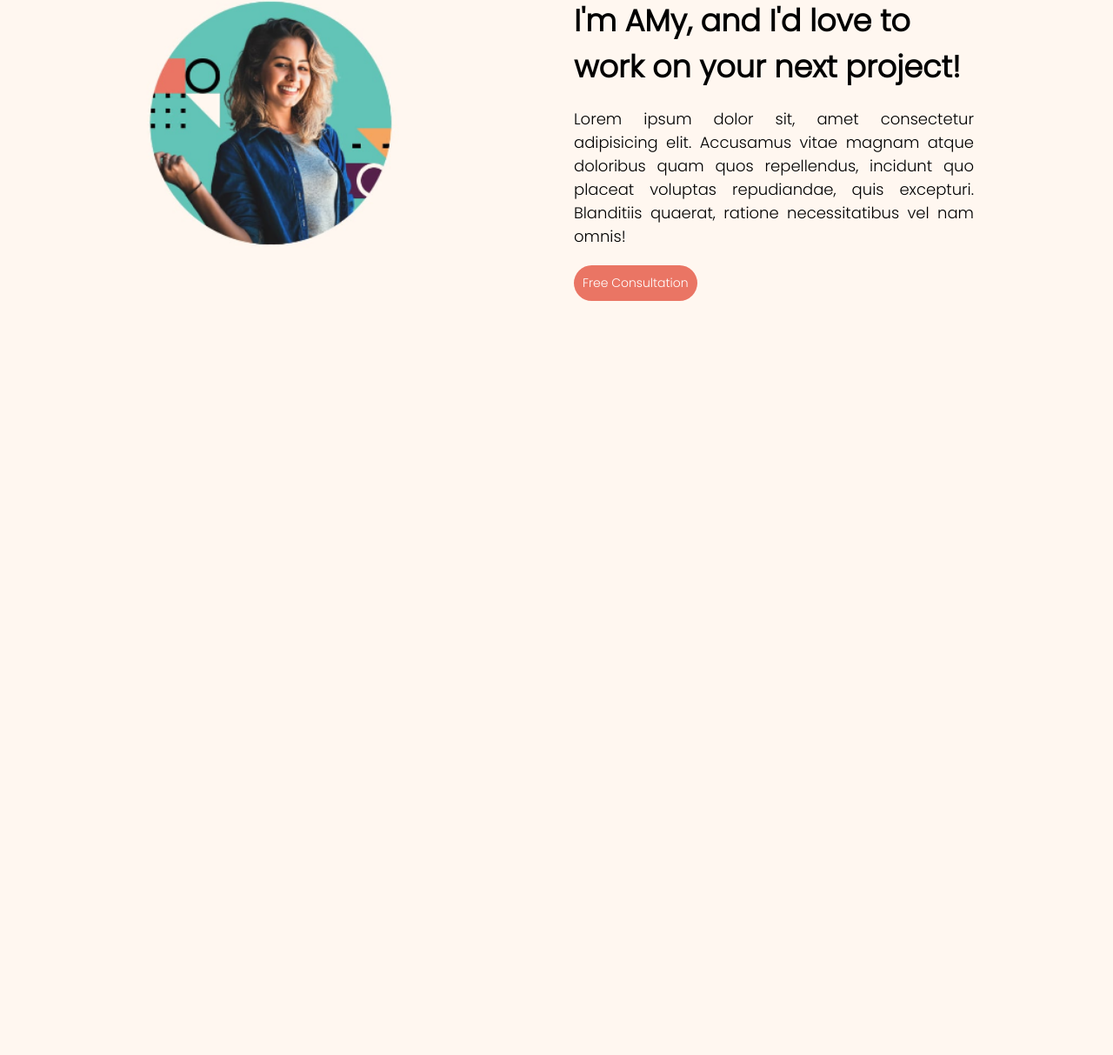
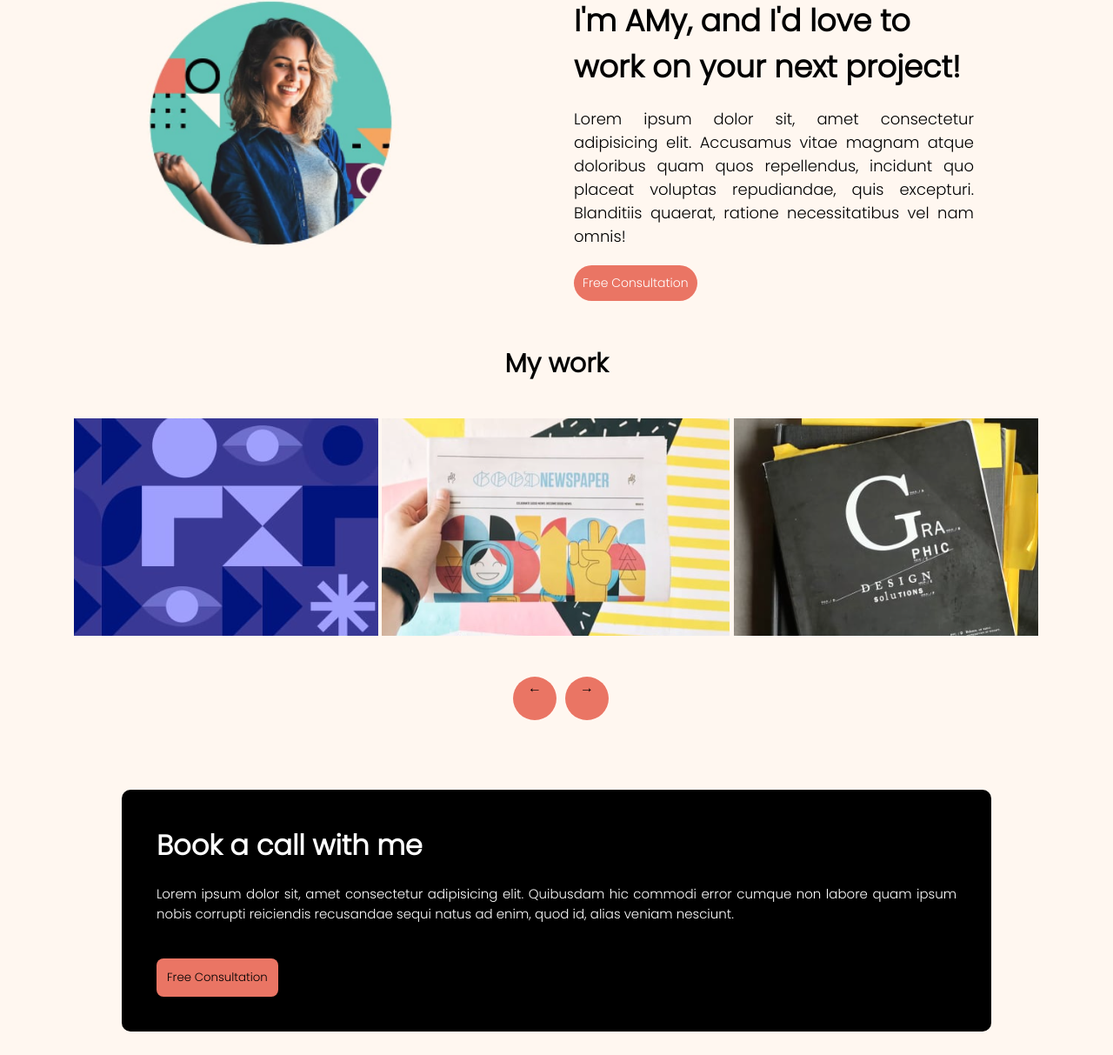
Before and after one commit to kamyllevictoria/praticas_html_css, a plain HTML site: page css_grid/ex04/html/index.html in a window 1280 px wide. Shown: the part 731-1944 px from the top of the page at 87% size. Before the commit the page ends 1077 px from the top, so only its background shows below. Drawn offline with Linux system fonts and the light colour scheme.

Commit message:
layout base concluido

```diff
--- a/css_grid/ex04/css/style.css
+++ b/css_grid/ex04/css/style.css
@@ -72,7 +72,7 @@ body{
     padding: 10px;
 }
 
-/*primeiro grid*/
+/*conteudo parte 1-grid*/
 
 .grid1{
     margin: auto;
@@ -132,6 +132,8 @@ body{
     grid-area: item6;
 }
 
+/*conteudo parte 2*/
+
 .content2{
     width: 1000px;
     margin: auto;
@@ -174,8 +176,112 @@ body{
     color: white;
     font-size: 14px;
 }
-.content2 .text_content2 button > a:hover{
+
+.content2 .text_content2 button:hover{
+    background-color: #f5a560;
+}
+
+.content2 .text_content2 button a:hover{
     text-decoration: underline;
     color: #55204a;
+}
+
+
+
+/*conteudo parte 3*/
+.content3 {
+    margin: auto;
+    width: 100%;
+    height: auto;
+}
+
+.content3 h1{
+    margin-top: 50px;
+    margin-bottom: 40px;
+    text-align: center;
+    font-size: 30px;
+}
+
+.img{
+    position: relative;
+    left: 45px;
+    margin: auto;
+    max-width: 1200px;
+}
+
+.img .img1{
+    width: 350px;
+    height: 250px;
+}
+
+.img .img2{
+    width: 400px;
+    height: 250px;
+}
+.img .img3{
+    width: 350px;
+    height: 250px;
+}
+
+.btn{
+    display: flex;
+    justify-content: center;
+}
+
+.btn p{
+    width: 50px;
+    height: 50px;
+    margin-top: 40px;
+    margin-bottom: 40px;
+    margin-left: 10px;
+    color: rgb(0, 0, 0);
+    text-align: center;
+    background-color: #ea7564;
+    color: rgb(0, 0, 0);
+    border-radius: 50px;
+    position: relative;
+}
+
+.btn p:hover{
+    background-color: #f5a560;
+    text-decoration: underline;
+}
+
+/*footer*/
+.footer{
+    margin: auto;
+    margin-top: 40px;
+    width: 1000px;
+    display: grid;
 
 }
+
+.footer_content{
+    grid-area: content;
+    background-color: black;
+    color: white;
+    padding: 20px;
+    border-radius: 10px;
+}
+
+.footer_content h1{
+    margin: 20px;
+}
+
+.footer_content p{
+    margin: 20px;
+    text-align: justify;
+    font-size: 15px;
+}
+.footer_content button{
+    margin: 20px;
+    border: 0;
+    background-color: #ea7564;
+    padding: 12px;
+    border-radius: 8px;
+}
+
+.footer_content button:hover{
+    background-color: #f5a560;
+    text-decoration: underline;
+}
--- a/css_grid/ex04/html/index.html
+++ b/css_grid/ex04/html/index.html
@@ -48,6 +48,32 @@
                 </button>
             </div>
         </div>
+        <div class="content3">
+            <h1>My work</h1>
+            <div class="img">
+                <img class="img1" src="../images/img1.png" alt="img1">
+                <img class="img2" src="../images/img2.png" alt="img2">
+                <img class="img3" src="../images/img3.png" alt="img3">
+            </div>
+            <div class="btn">
+                <p>←</p>
+                <p>→</p>
+            </div>
+        </div>
+        <div class="footer">
+            <div class="footer_content">
+                <h1>Book a call with me</h1>
+                <p>Lorem ipsum dolor sit, amet consectetur adipisicing elit. Quibusdam hic commodi error cumque non labore quam ipsum nobis corrupti reiciendis recusandae sequi natus ad enim, quod id, alias veniam nesciunt.</p>
+                <button>Free Consultation</button>
+            </div>
+        </div>
+        <div class="header">
+            <header>
+                <img src="../images/3844470-home-house_110332.png" alt="logo">
+                <p>Free Consultation</p>
+            </header>
+        </div>
     </div>
+
 </body>
 </html>
```
Also changed, not shown: css_grid/ex04/images/img1.png (added), css_grid/ex04/images/img2.png (added), css_grid/ex04/images/img3.png (added), css_grid/ex04/images/tela1.png (deleted), css_grid/ex04/images/tela2.png (deleted), css_grid/ex04/images/tela3.png (deleted), css_grid/ex04/images/tela4.png (deleted), css_grid/ex04/images/tela5.png (deleted), css_grid/ex04/images/tela7.png (deleted), 1 other file.
